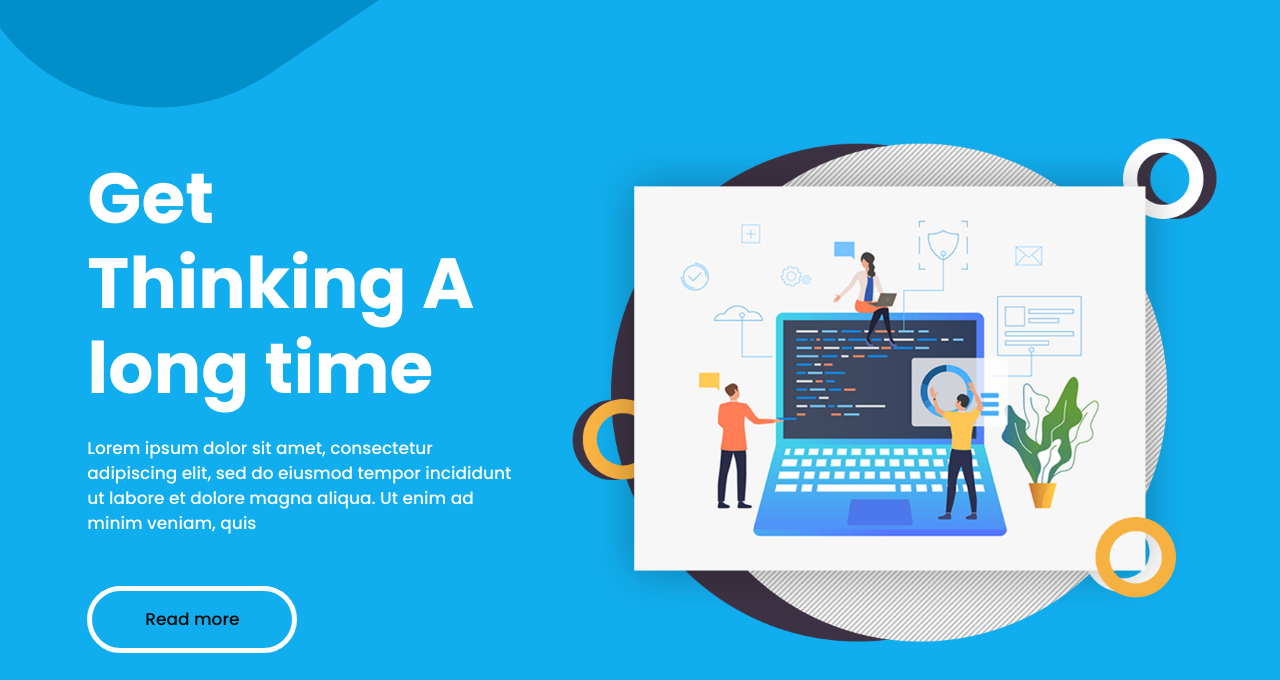
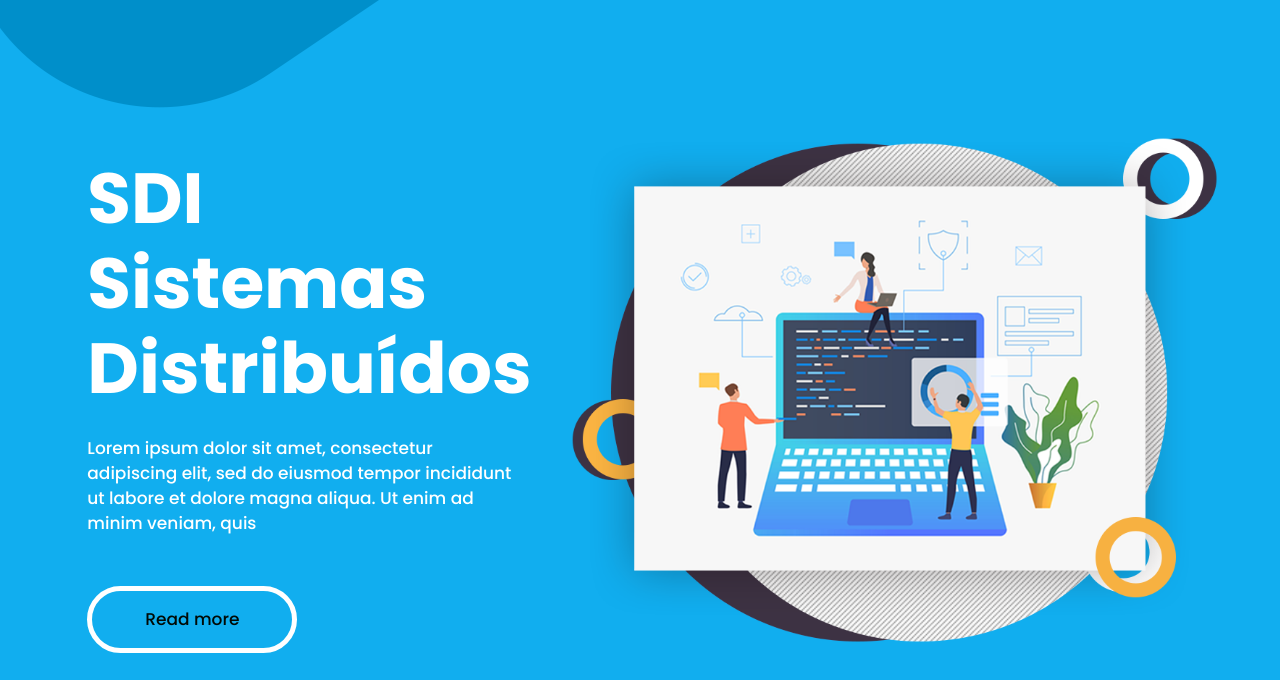
Before and after one commit to diegogrr/AWS_S3_Deploy, a plain HTML site: page index.html in a window 1280 px wide. Shown: the part 120-800 px from the top of the page. Drawn offline with nearby package versions, Linux system fonts and the light colour scheme; some packages are replaced by stand-ins of ours.

Commit message:
index.html update

```diff
--- a/index.html
+++ b/index.html
@@ -119,7 +119,7 @@
                         <div class="row">
                            <div class="col-xl-5 col-lg-5 col-md-5 col-sm-12">
                               <div class="text-bg">
-                                 <h1>Get<br> Thinking A <br>long time</h1>
+                                 <h1>SDI<br>Sistemas <br>Distribuídos</h1>
                                  <p>Lorem ipsum dolor sit amet, consectetur adipiscing elit, sed do eiusmod tempor incididunt ut labore et dolore magna aliqua. Ut enim ad minim veniam, quis </p>
                                  <a class="read_more" href="#">Read more</a>
                               </div>
```
